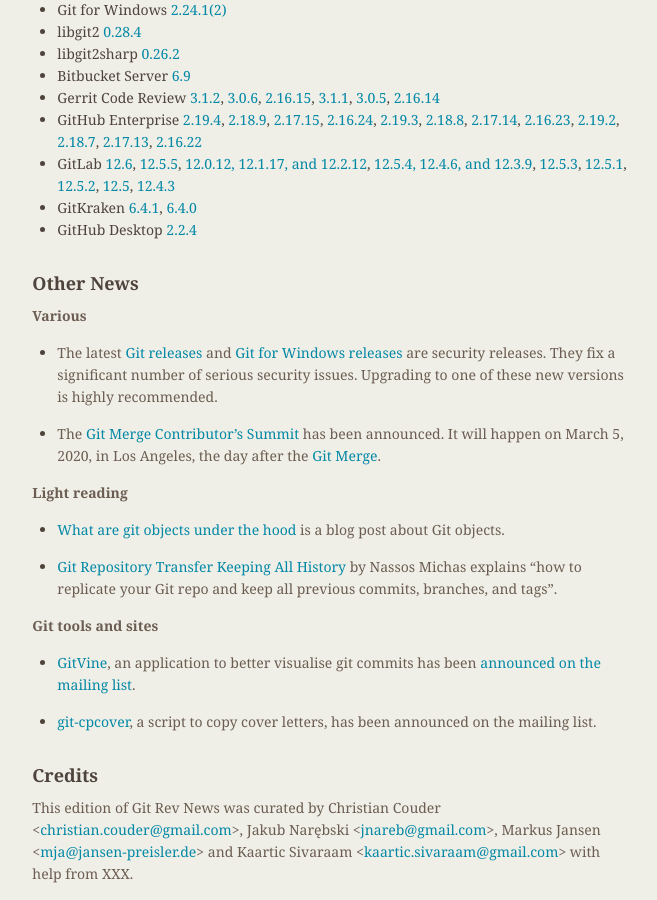
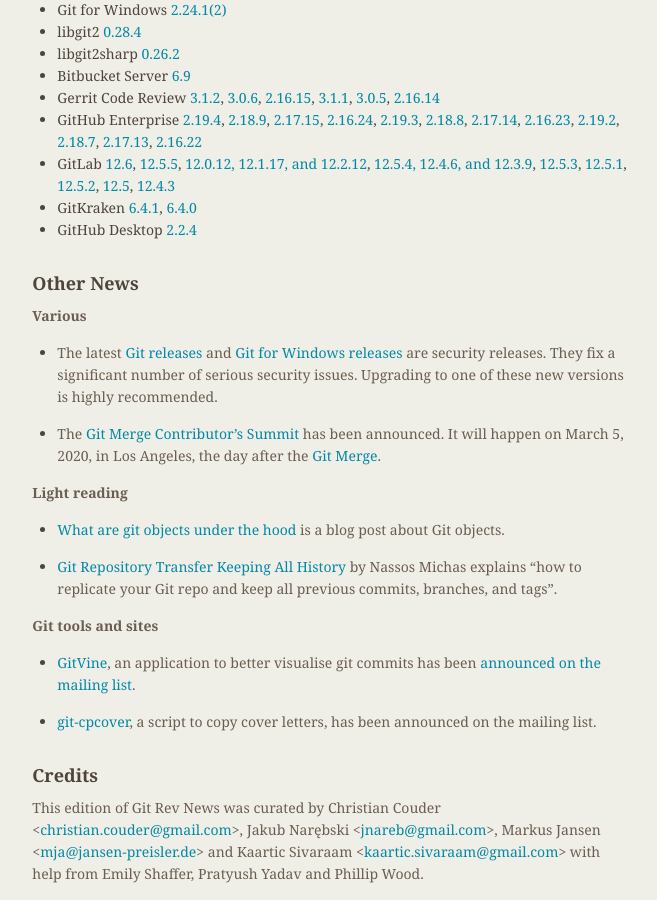
Before and after one commit to git/git.github.io, a Jekyll site: the page built from rev_news/drafts/edition-58.md, in a window 1280 px wide and 900 px high, scrolled down 1633 px. Shown: the whole window, without its empty margins (455-1112 px from the left). Built offline with Jekyll 4.4.1, drawn with Linux system fonts in a browser that asks for light colours.

Commit message:
rn-58: add helpers

```diff
--- a/rev_news/drafts/edition-58.md
+++ b/rev_news/drafts/edition-58.md
@@ -178,4 +178,4 @@
 Jakub Narębski &lt;<jnareb@gmail.com>&gt;,
 Markus Jansen &lt;<mja@jansen-preisler.de>&gt; and
 Kaartic Sivaraam &lt;<kaartic.sivaraam@gmail.com>&gt;
-with help from XXX.
+with help from Emily Shaffer, Pratyush Yadav and Phillip Wood.
```
